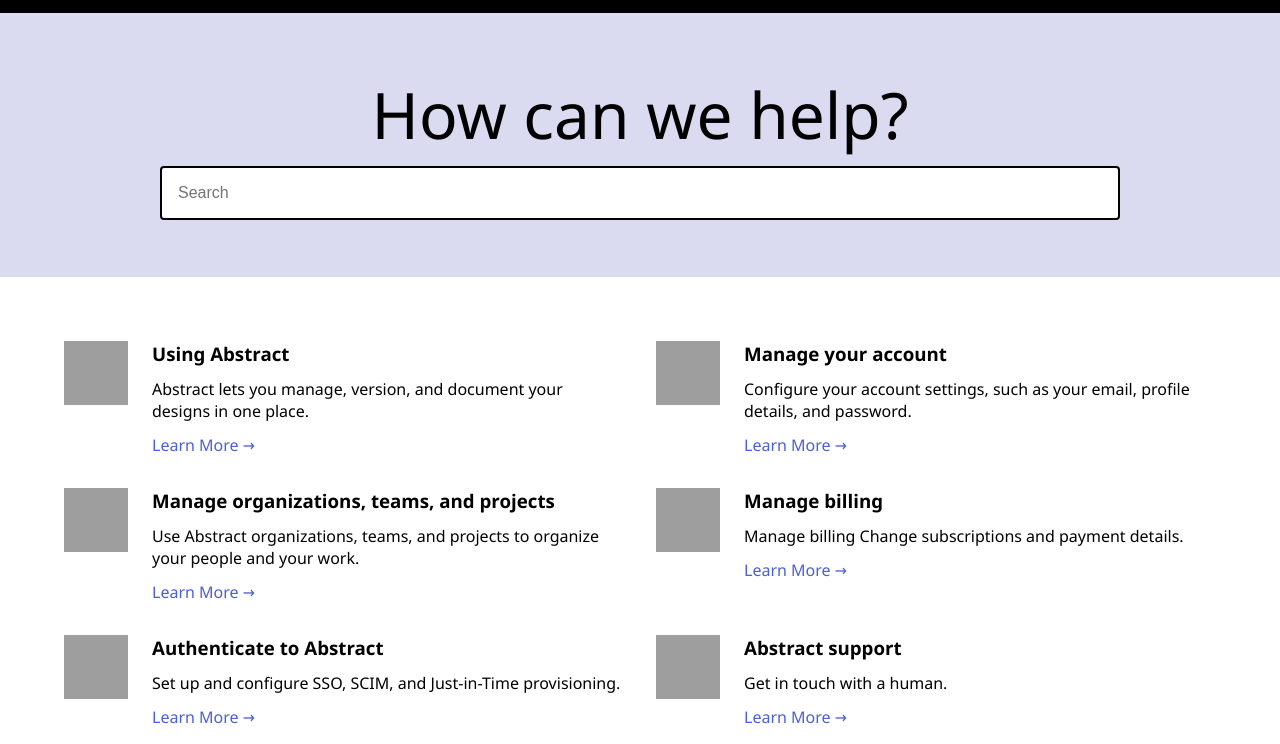
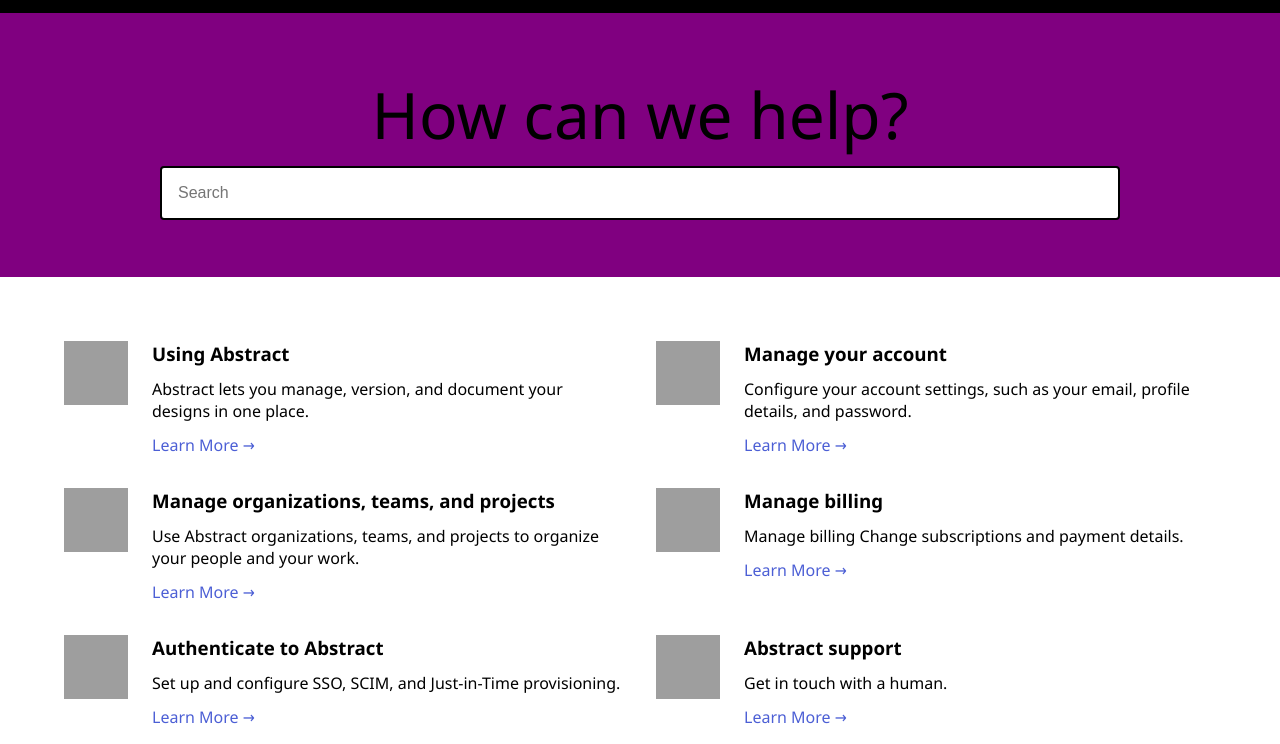
Before and after one commit to WD-062/Primer-github-collab-practice, a plain HTML site: page index.html in a window 1280 px wide. Shown: the part 56-800 px from the top of the page. Drawn offline with Linux system fonts and the light colour scheme; grey boxes are pictures that could not be loaded.

Commit message:
changed hero bg to purple

```diff
--- a/styles.css
+++ b/styles.css
@@ -39,7 +39,7 @@ a {
 
 .hero {
     min-height: 33vh;
-    background-color: #dadbf1;
+    background-color: purple;
     display: flex;
     flex-direction: column;
     justify-content: center;
```
